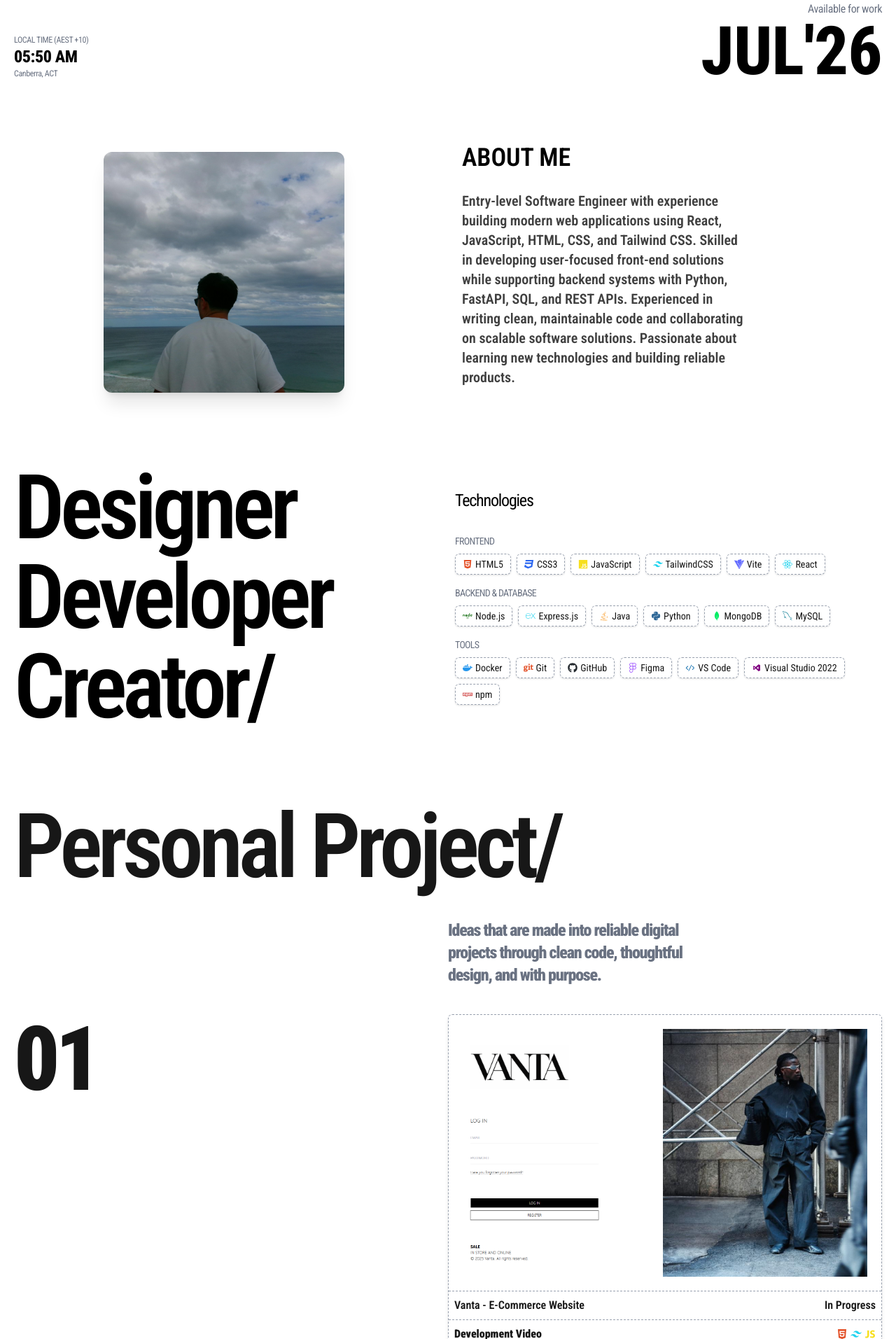
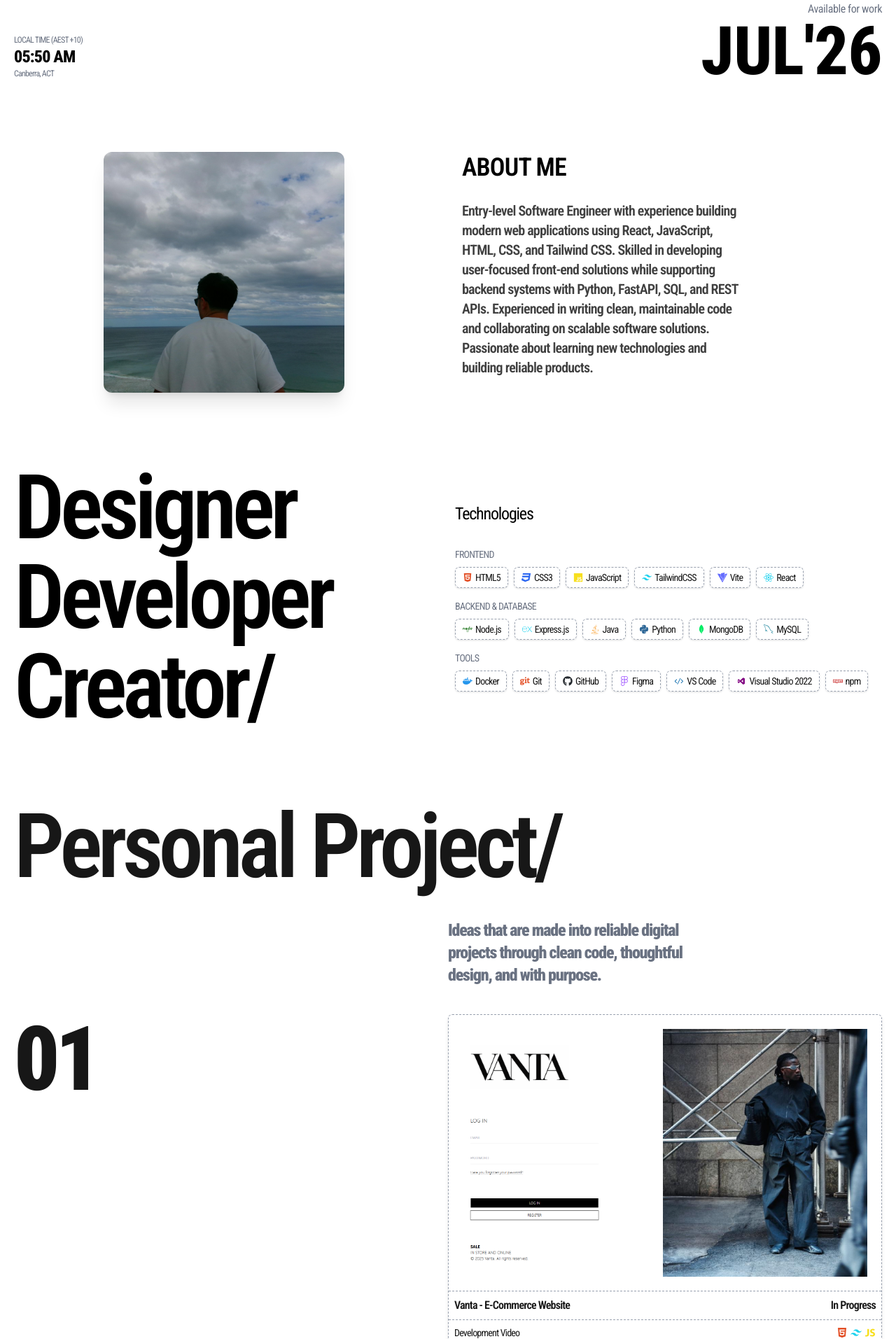
Before and after one commit to allanrodneyyy/Personal-Portfolio, a React (Vite) app: page / in a window 1280 px wide. Shown: the part 887-2800 px from the top of the page at 70% size. Built offline with nearby package versions, Linux system fonts and the light colour scheme.

Commit message:
Add tracking tighter in components

```diff
--- a/src/components/AboutMe.jsx
+++ b/src/components/AboutMe.jsx
@@ -5,7 +5,7 @@ export function AboutMe() {
   const { theme } = useTheme();
 
   return (
-    <section id="about" className={`grid grid-cols-1 sm:grid-cols-2 place-items-center transition-colors duration-300 ${theme === 'dark' ? 'text-neutral-200' : 'text-neutral-900'}`}>
+    <section id="about" className={`grid grid-cols-1 sm:grid-cols-2 place-items-center transition-colors duration-300 ${theme === 'dark' ? 'text-neutral-200' : 'text-neutral-900'} tracking-tighter`}>
       <div className="p-5 w-full md:w-full lg:w-[80%] xl:w-[60%] ">
         <img
           src={profilePicture}
--- a/src/components/Animations/TimeNow.jsx
+++ b/src/components/Animations/TimeNow.jsx
@@ -20,7 +20,7 @@ function TimeNow() {
   }, []);
 
   return (
-    <div className='flex flex-col font-roboto-condensed text-sm md:text-base text-gray-500'>
+    <div className='flex flex-col font-roboto-condensed text-sm md:text-base text-gray-500 tracking-tighter'>
       <p className='text-xs'>LOCAL TIME (AEST +10)</p>
       <p className={`text-2xl font-extrabold ${theme === 'dark' ? 'text-white' : 'text-black'}`}>{time}</p>
       <p className='text-xs'>Canberra, ACT</p>
--- a/src/components/Footer.jsx
+++ b/src/components/Footer.jsx
@@ -7,7 +7,7 @@ export function Footer() {
 
   return (
     <>
-      <section className={`p-5 grid grid-cols-1 sm:grid-cols-2 gap-5 font-roboto-condensed transition-colors duration-300 ${theme === 'dark' ? 'text-neutral-200' : 'text-neutral-900'}`}>
+      <section className={`p-5 grid grid-cols-1 sm:grid-cols-2 gap-5 font-roboto-condensed transition-colors duration-300 ${theme === 'dark' ? 'text-neutral-200' : 'text-neutral-900'} tracking-tighter`}>
         <div className='flex flex-col gap-2'>
           <p className={`border-b pb-2 font-bold ${theme === 'dark' ? 'border-neutral-800' : 'border-gray-200'}`}>Menu</p>
           <div className={`flex flex-col ${theme === 'dark' ? 'text-neutral-400' : 'text-gray-500'}`}>
--- a/src/components/Images.jsx
+++ b/src/components/Images.jsx
@@ -88,7 +88,7 @@ export function Images({ setProjectNumber }) {
   return (
     <>
       {images.map((image, index) => (
-        <div key={image.id} className={`border-dashed border border-gray-400 rounded-md shadow-md`}>
+        <div key={image.id} className={`border-dashed border border-gray-400 rounded-md shadow-md tracking-tighter`}>
           <div className="hover:cursor-pointer">
             <img className="object-fill p-5 "
               data-index={index}
@@ -101,7 +101,7 @@ export function Images({ setProjectNumber }) {
             <p>{image.status}</p>
           </div>
           <div className="flex items-center justify-between p-2">
-            <a href={`http://${image.videoUrl}`} className={`${image.videoUrl ? "block" : "hidden"}`}>Development Video</a>
+            <a href={`http://${image.videoUrl}`} className={`${image.videoUrl ? "block" : "hidden"} text-sm font-normal`}>Development Video</a>
             {image.tools.map((tool, idx) => (
               <div key={idx} className=" flex gap-1 items-center"
               >
--- a/src/components/Skills.jsx
+++ b/src/components/Skills.jsx
@@ -22,7 +22,7 @@ export function Skills() {
     <>
       <section id='skills' className='grid grid-cols-1 md:grid-cols-2 sm:my-10
       md:justify-between justify-center p-5 gap-10 sm:gap-5 items-center sm:py-10 transition-colors duration-300
-      '>
+      tracking-tighter'>
 
         <div className={`text-7xl py-10 sm:py-0 sm:text-8xl md:text-8xl lg:text-9xl tracking-tighter flex flex-col items-center md:block font-semibold ${theme === 'dark' ? 'text-white' : 'text-black'}`}>
           <p className='font-roboto-condensed font-semibold'>Designer</p>
@@ -44,8 +44,8 @@ export function Skills() {
           <section>
 
           </section>
-          <section className='flex flex-col gap-2 font-roboto-condensed'>
-            <p className={`text-sm tracking-tighter ${theme === 'dark' ? 'text-neutral-400' : 'text-gray-500'}`}>FRONTEND</p>
+          <section className='flex flex-col gap-2 font-roboto-condensed '>
+            <p className={`text-sm  ${theme === 'dark' ? 'text-neutral-400' : 'text-gray-500'}`}>FRONTEND</p>
             <div className='flex gap-2 flex-wrap'>
               <p className='flex items-center gap-1 text-sm border-dashed border-gray-400 border rounded-md py-1 px-2.5 shadow'>
                 <FaHtml5 color='#E34F26' />
```
